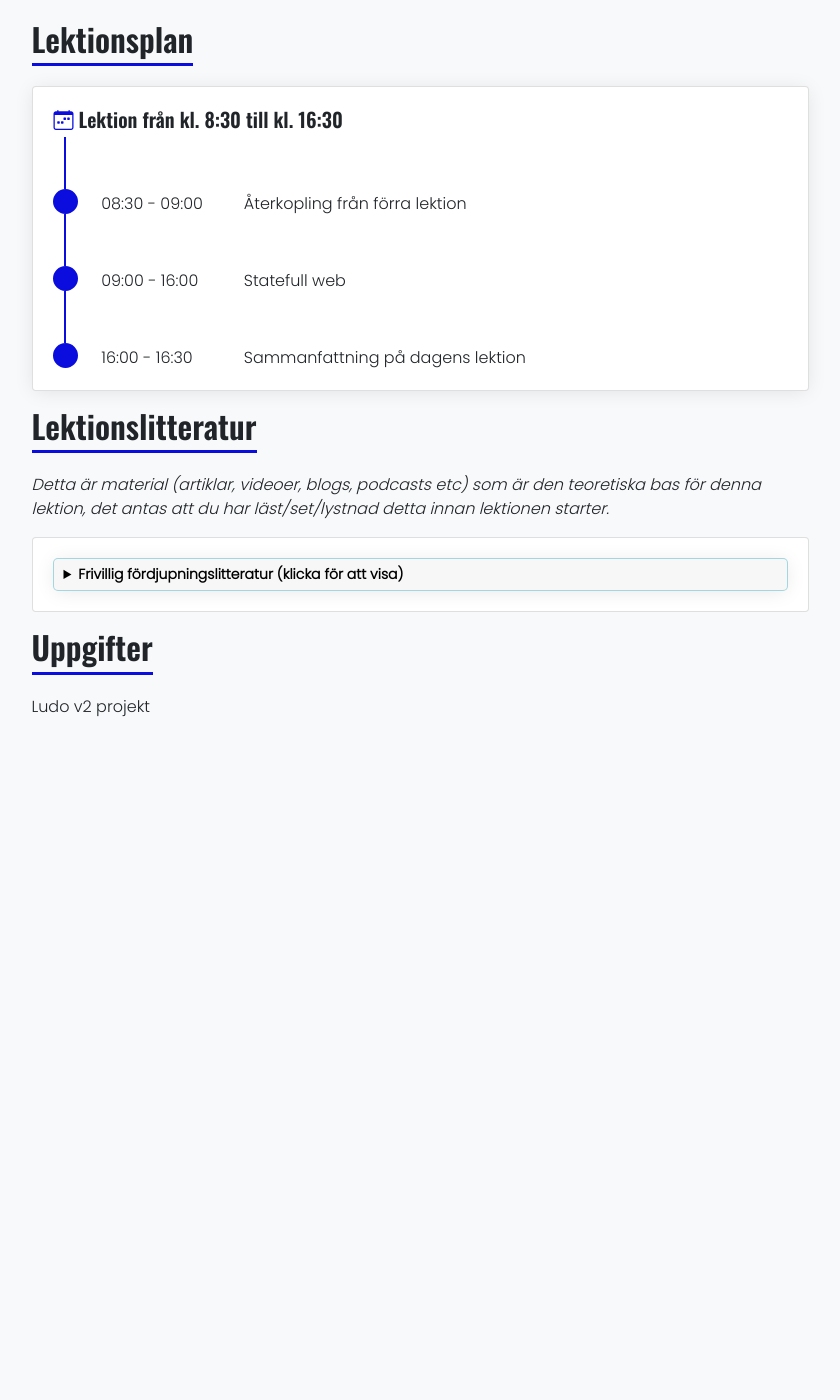
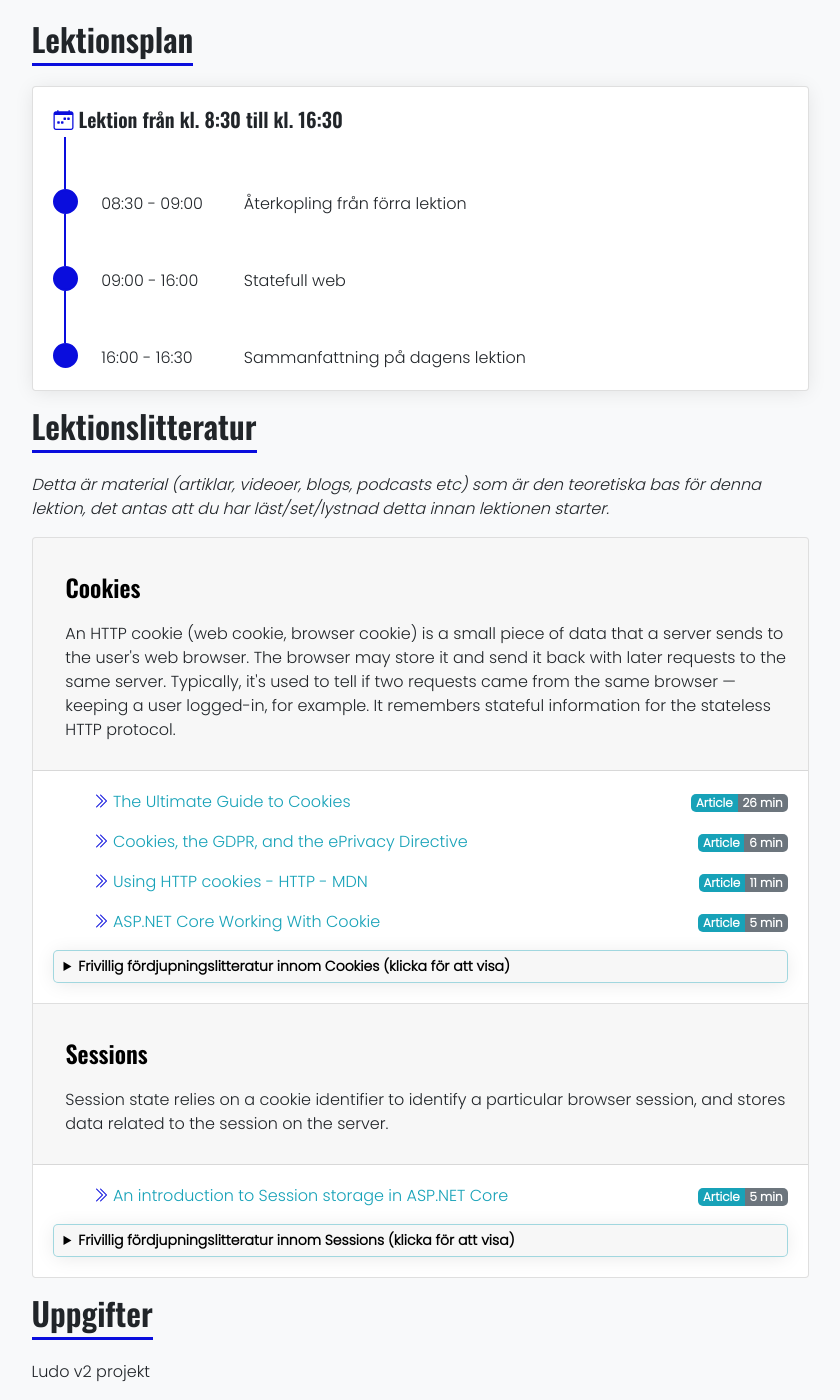
Before and after one commit to PGBSNH20/PGBSNH20-backendweb, a Jekyll site: the page built from lectures/09-statefullweb.md, in a window 1280 px wide and 1400 px high, scrolled down 257 px. Shown: the whole window, without its empty margins (220-1060 px from the left). Built offline with Jekyll 4.4.1, drawn with Linux system fonts in a browser that asks for light colours; nearby versions of some CDN libraries; before the commit the page ends 992 px from its top, so only the background shows below that.

Commit message:
Adds links and descriptions

```diff
--- a/_data/lecture_async_webapplication.yml
+++ b/_data/lecture_async_webapplication.yml
@@ -1,5 +1,51 @@
 ---
 contentTimeTotal:
-  literatureTime: 0
-  optionalLiteratureTime: 0
+  literatureTime: 20
+  optionalLiteratureTime: 25
+notInTopic:
+  literature:
+  - title: "An Introduction to WebSockets"
+    url: https://blog.teamtreehouse.com/an-introduction-to-websockets
+    timeType: Article
+    timeMinutes: 13
+    timeBadge: info
+  optionalLiterature:
+  - title: "A Basic Introduction to Webhooks"
+    url: https://markheath.net/post/basic-introduction-webhooks
+    timeType: Article
+    timeMinutes: 0
+    timeBadge: dark
+    description: >
+      Legth: 11
+  - title: "What is HTTP Long Polling?"
+    url: https://www.pubnub.com/blog/http-long-polling/
+    timeType: Article
+    timeMinutes: 3
+    timeBadge: info
 topics:
+  - topic: "SignalR"
+    literatureTime: 7
+    optionalLiteratureTime: 22
+    description-include: signalr.md
+    literature:
+    - title: "SignalR Tutorial 1 - What is SignalR?"
+      url: https://www.youtube.com/watch?v=kr8uHeNjOKw&list=PL_c9BZzLwBRKJugyyAdhBoAPRs1DdaS7n
+      timeType: Video
+      timeMinutes: 5
+      timeBadge: danger
+    - title: "Introduction to ASP.NET Core SignalR"
+      url: https://docs.microsoft.com/en-us/aspnet/core/signalr/introduction?view=aspnetcore-5.0
+      timeType: Article
+      timeMinutes: 2
+      timeBadge: info
+    optionalLiterature:
+    - title: "Discovering ASP.NET Core SignalR"
+      url: https://docs.microsoft.com/en-us/archive/msdn-magazine/2018/april/cutting-edge-discovering-asp-net-core-signalr
+      timeType: Article
+      timeMinutes: 12
+      timeBadge: info
+    - title: "Under the Covers of ASP.NET Core SignalR"
+      url: https://docs.microsoft.com/en-us/archive/msdn-magazine/2018/may/cutting-edge-under-the-covers-of-asp-net-core-signalr
+      timeType: Article
+      timeMinutes: 10
+      timeBadge: info
--- a/_data/lecture_razor_pages_and_tag_helpers.yml
+++ b/_data/lecture_razor_pages_and_tag_helpers.yml
@@ -11,8 +11,14 @@ notInTopic:
   - title: "Introduction to Razor Pages in ASP.NET Core - Microsoft Docs"
     url: https://docs.microsoft.com/en-us/aspnet/core/razor-pages/?view=aspnetcore-5.0&tabs=visual-studio
   optionalLiterature:
+  - title: "ASP.NET Razor Pages vs MVC: How Do Razor Pages Fit in Your Toolbox? – Stackify"
+    url: https://stackify.com/asp-net-razor-pages-vs-mvc/
+    description: >
+      There are some cool updates to ASP.NET. One of those is the addition of Razor Pages. Compare Razor Pages to MVC and get code examples.
   - title: "An introduction to ViewComponents - a login status view component"
     url: https://andrewlock.net/an-introduction-to-viewcomponents-a-login-status-view-component/
+  - title: "Six things I learnt about using ASP.NET Core’s Razor Pages"
+    url: https://www.thereformedprogrammer.net/six-things-i-learnt-about-using-asp-net-cores-razor-pages/
 topics:
   - topic: "MVC"
     literatureTime: 0
--- a/_data/lecture_rest_apis_and_routing.yml
+++ b/_data/lecture_rest_apis_and_routing.yml
@@ -144,6 +144,11 @@ topics:
       timeMinutes: 47
       timeBadge: info
     recommendedLiterature:
+    - title: "Beginner's Series to: Web APIs"
+      url: https://channel9.msdn.com/Series/Beginners-Series-to-Web-APIs
+      timeType: Collection
+      timeMinutes: 0
+      timeBadge: dark
     - title: "Generate Client for ASP.NET Core Web API using OpenAPI"
       url: https://www.davidhayden.me/blog/generate-client-for-asp-net-core-web-api-using-openapi
     - title: "Asp.Net Core 5 Rest API Step by Step - DEV Community"
--- a/_data/lecture_statefull_websites.yml
+++ b/_data/lecture_statefull_websites.yml
@@ -1,11 +1,67 @@
 ---
 contentTimeTotal:
-  literatureTime: 0
-  optionalLiteratureTime: 0
-notInTopic:
-  optionalLiterature:
-  - title: "Tredjepartscookies – vad är det och hur påverkar det dig?"
-    url: https://internetstiftelsen.se/nyheter/tredjepartscookies-vad-ar-det-och-hur-paverkar-det-dig/
-    description: >
-      År 2022 slutar Google stödja så kallade tredjepartscookies i Chrome. Hur påverkar det dig? Läs om varför och hur tredjepartskakor funkar.
+  literatureTime: 53
+  optionalLiteratureTime: 44
 topics:
+  - topic: "Cookies"
+    literatureTime: 48
+    optionalLiteratureTime: 13
+    description-include: cookies.md
+    literature:
+    - title: "The Ultimate Guide to Cookies"
+      url: https://html.com/resources/cookies-ultimate-guide/
+      timeType: Article
+      timeMinutes: 26
+      timeBadge: info
+      description: >
+        This article explains everything you need to know about cookies including how they relate to privacy. Includes resources to learn even more.
+    - title: "Cookies, the GDPR, and the ePrivacy Directive"
+      url: https://gdpr.eu/cookies/
+      timeType: Article
+      timeMinutes: 6
+      timeBadge: info
+      description: >
+        Cookies can give businesses insight into their users’ online activity. Unforunately they are subject to both the GDPR and the ePrivacy Directive, making compliance difficult.
+    - title: "Using HTTP cookies - HTTP - MDN"
+      url: https://developer.mozilla.org/en-US/docs/Web/HTTP/Cookies
+      timeType: Article
+      timeMinutes: 11
+      timeBadge: info
+    - title: "ASP.NET Core Working With Cookie"
+      url: https://www.c-sharpcorner.com/article/asp-net-core-working-with-cookie/
+      timeType: Article
+      timeMinutes: 5
+      timeBadge: info
+    optionalLiterature:
+    - title: "Cookie"
+      url: https://developer.mozilla.org/en-US/docs/Web/HTTP/Headers/Cookie
+    - title: "Tredjepartscookies – vad är det och hur påverkar det dig?"
+      url: https://internetstiftelsen.se/nyheter/tredjepartscookies-vad-ar-det-och-hur-paverkar-det-dig/
+      timeType: Article
+      timeMinutes: 6
+      timeBadge: info
+      description: >
+        År 2022 slutar Google stödja så kallade tredjepartscookies i Chrome. Hur påverkar det dig? Läs om varför och hur tredjepartskakor funkar.
+    - title: "Set-Cookie - HTTP - MDN"
+      url: https://developer.mozilla.org/en-US/docs/Web/HTTP/Headers/Set-Cookie
+    - title: "General Data Protection Regulation (GDPR) support in ASP.NET Core"
+      url: https://docs.microsoft.com/en-us/aspnet/core/security/gdpr?view=aspnetcore-5.0
+      timeType: Article
+      timeMinutes: 7
+      timeBadge: info
+  - topic: "Sessions"
+    literatureTime: 5
+    optionalLiteratureTime: 31
+    description-include: sessions.md
+    literature:
+    - title: "An introduction to Session storage in ASP.NET Core"
+      url: https://andrewlock.net/an-introduction-to-session-storage-in-asp-net-core/
+      timeType: Article
+      timeMinutes: 5
+      timeBadge: info
+    optionalLiterature:
+    - title: "Session in ASP.NET Core - Microsoft Docs"
+      url: https://docs.microsoft.com/en-us/aspnet/core/fundamentals/app-state?view=aspnetcore-5.0
+      timeType: Article
+      timeMinutes: 31
+      timeBadge: info
--- /dev/null
+++ b/_includes/descriptions/cookies.md
@@ -0,0 +1 @@
+An HTTP cookie (web cookie, browser cookie) is a small piece of data that a server sends to the user's web browser. The browser may store it and send it back with later requests to the same server. Typically, it's used to tell if two requests came from the same browser — keeping a user logged-in, for example. It remembers stateful information for the stateless HTTP protocol.
--- /dev/null
+++ b/_includes/descriptions/sessions.md
@@ -0,0 +1 @@
+Session state relies on a cookie identifier to identify a particular browser session, and stores data related to the session on the server.
```
Also changed, not shown: _data/lecture_authentication_and_internationalization.yml (+6 -1 lines), _includes/descriptions/async_webapplication.md (+21 -0 lines), _includes/descriptions/signalr.md (added, +1 -0 lines).
